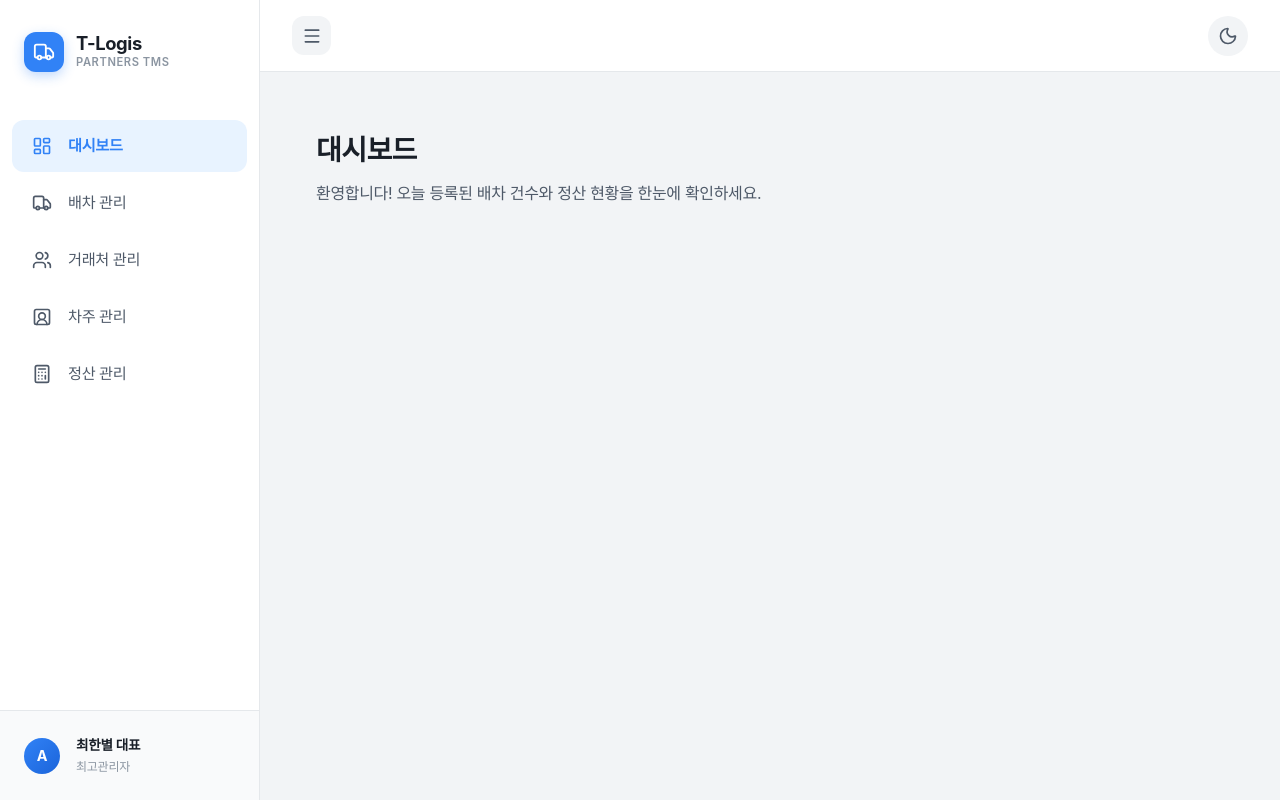
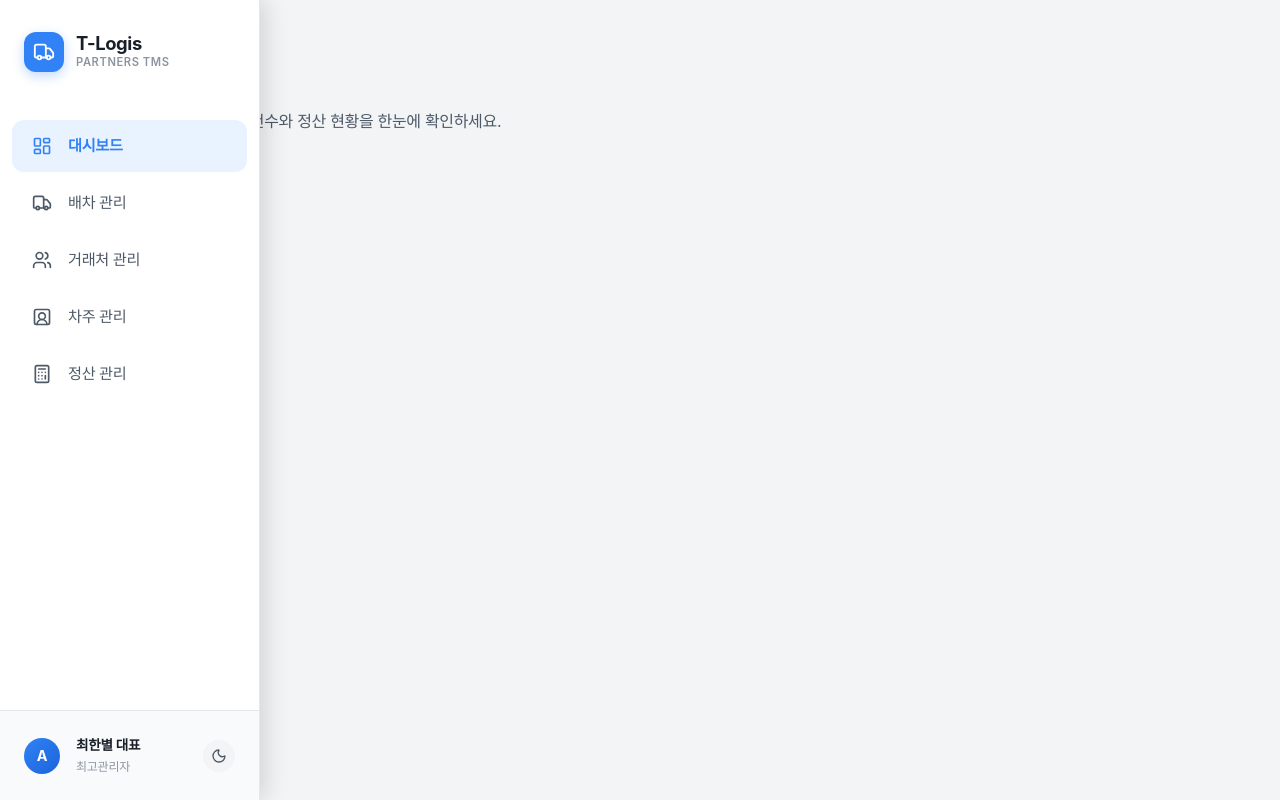
Before and after one commit to Limook/nb, a React (Vite) app: page /dashboard in a window 1280 px wide. Built offline with nearby package versions, Linux system fonts and the light colour scheme; a web font is replaced by a local one.

Commit message:
feat: 상단 네비게이션 헤더 제거 및 화면 왼쪽 끝 호버 자동 펼침 사이드바 레이아웃 적용

```diff
--- a/src/layouts/MainLayout.tsx
+++ b/src/layouts/MainLayout.tsx
@@ -1,11 +1,11 @@
 import { Outlet, NavLink } from 'react-router-dom'
-import { LayoutDashboard, Truck, Users, UserSquare2, Calculator, Moon, Sun, Menu } from 'lucide-react'
+import { LayoutDashboard, Truck, Users, UserSquare2, Calculator, Moon, Sun } from 'lucide-react'
 import { useThemeStore } from '../store/useThemeStore'
 import { useState } from 'react'
 
 const MainLayout = () => {
   const { theme, toggleTheme } = useThemeStore()
-  const [isSidebarOpen, setIsSidebarOpen] = useState(true)
+  const [isSidebarOpen, setIsSidebarOpen] = useState(false)
 
   const navItems = [
     { name: '대시보드', path: '/dashboard', icon: <LayoutDashboard size={20} /> },
@@ -17,22 +17,44 @@ const MainLayout = () => {
 
   return (
     <div className="app-container">
+      {/* Invisible Edge Sensor for Sidebar Auto-open */}
+      <div
+        onMouseEnter={() => setIsSidebarOpen(true)}
+        onClick={() => setIsSidebarOpen(true)}
+        style={{
+          position: 'fixed',
+          left: 0,
+          top: 0,
+          bottom: 0,
+          width: '16px',
+          zIndex: 90,
+          cursor: 'pointer',
+          backgroundColor: 'transparent'
+        }}
+      />
+
       {/* Sidebar Backdrop Overlay on Mobile */}
       {isSidebarOpen && <div className="sidebar-backdrop" onClick={() => setIsSidebarOpen(false)} />}
 
       {/* Sidebar */}
       <aside
+        onMouseLeave={() => setIsSidebarOpen(false)}
         className={`main-sidebar ${isSidebarOpen ? 'open' : ''}`}
         style={{
-          width: isSidebarOpen ? '260px' : '0px',
-          transition: 'all var(--transition-normal)',
+          position: 'fixed',
+          left: 0,
+          top: 0,
+          bottom: 0,
+          width: '260px',
+          transform: isSidebarOpen ? 'translateX(0)' : 'translateX(-260px)',
+          transition: 'transform var(--transition-normal), box-shadow var(--transition-normal)',
           borderRight: '1px solid var(--border-color)',
           backgroundColor: 'var(--bg-secondary)',
           display: 'flex',
           flexDirection: 'column',
           overflow: 'hidden',
-          flexShrink: 0,
-          zIndex: 10,
+          zIndex: 100,
+          boxShadow: isSidebarOpen ? '4px 0 24px rgba(0,0,0,0.15)' : 'none',
         }}
       >
         <div style={{ padding: '2rem 1.5rem', display: 'flex', alignItems: 'center', gap: '0.75rem' }}>
@@ -73,6 +95,7 @@ const MainLayout = () => {
                 transition: 'all var(--transition-fast)'
               })}
               className={({ isActive }) => isActive ? 'nav-item active' : 'nav-item'}
+              onClick={() => setIsSidebarOpen(false)}
             >
               {item.icon}
               <span style={{ whiteSpace: 'nowrap' }}>{item.name}</span>
@@ -80,6 +103,7 @@ const MainLayout = () => {
           ))}
         </nav>
 
+        {/* User Profile & Theme Toggle */}
         <div style={{ padding: '1.5rem', borderTop: '1px solid var(--border-color)', display: 'flex', alignItems: 'center', gap: '1rem', backgroundColor: 'var(--bg-tertiary)' }}>
           <div style={{
             width: '36px',
@@ -99,67 +123,33 @@ const MainLayout = () => {
             <p className="text-sm font-bold" style={{ whiteSpace: 'nowrap', textOverflow: 'ellipsis', overflow: 'hidden' }}>최한별 대표</p>
             <p className="text-sm text-tertiary" style={{ fontSize: '0.75rem', fontWeight: 500 }}>최고관리자</p>
           </div>
-        </div>
-      </aside>
-
-      {/* Main Content */}
-      <div className="main-content">
-        {/* Header */}
-        <header style={{
-          height: '72px',
-          borderBottom: '1px solid var(--border-color)',
-          backgroundColor: 'var(--bg-secondary)',
-          display: 'flex',
-          alignItems: 'center',
-          justifyContent: 'space-between',
-          padding: '0 2rem',
-          flexShrink: 0
-        }}>
-          <button
-            onClick={() => setIsSidebarOpen(!isSidebarOpen)}
-            style={{
-              background: 'var(--bg-primary)',
-              border: 'none',
-              color: 'var(--text-secondary)',
-              padding: '0.6rem',
-              borderRadius: 'var(--radius-md)',
-              display: 'flex',
-              alignItems: 'center',
-              justifyContent: 'center',
-              cursor: 'pointer',
-              transition: 'background var(--transition-fast)'
-            }}
-            onMouseEnter={(e) => e.currentTarget.style.background = 'var(--border-color)'}
-            onMouseLeave={(e) => e.currentTarget.style.background = 'var(--bg-primary)'}
-          >
-            <Menu size={20} />
-          </button>
-
-          <div style={{ display: 'flex', alignItems: 'center', gap: '1.25rem' }}>
           <button
             onClick={toggleTheme}
             style={{
               background: 'var(--bg-primary)',
               border: 'none',
-                width: '40px',
-                height: '40px',
+              width: '32px',
+              height: '32px',
               borderRadius: '50%',
               display: 'flex',
               alignItems: 'center',
               justifyContent: 'center',
               color: 'var(--text-secondary)',
               cursor: 'pointer',
-                transition: 'all var(--transition-fast)'
+              transition: 'all var(--transition-fast)',
+              flexShrink: 0
             }}
             onMouseEnter={(e) => e.currentTarget.style.background = 'var(--border-color)'}
             onMouseLeave={(e) => e.currentTarget.style.background = 'var(--bg-primary)'}
             title="다크모드 토글"
           >
-              {theme === 'light' ? <Moon size={20} /> : <Sun size={20} />}
+            {theme === 'light' ? <Moon size={16} /> : <Sun size={16} />}
           </button>
         </div>
-        </header>
+      </aside>
 
+      {/* Main Content */}
+      <div className="main-content" style={{ width: '100%' }}>
         {/* Page Content */}
         <main className="page-content" style={{ backgroundColor: 'var(--bg-primary)' }}>
           <Outlet />
```
Lines whose indentation alone changed are shown as unchanged.
